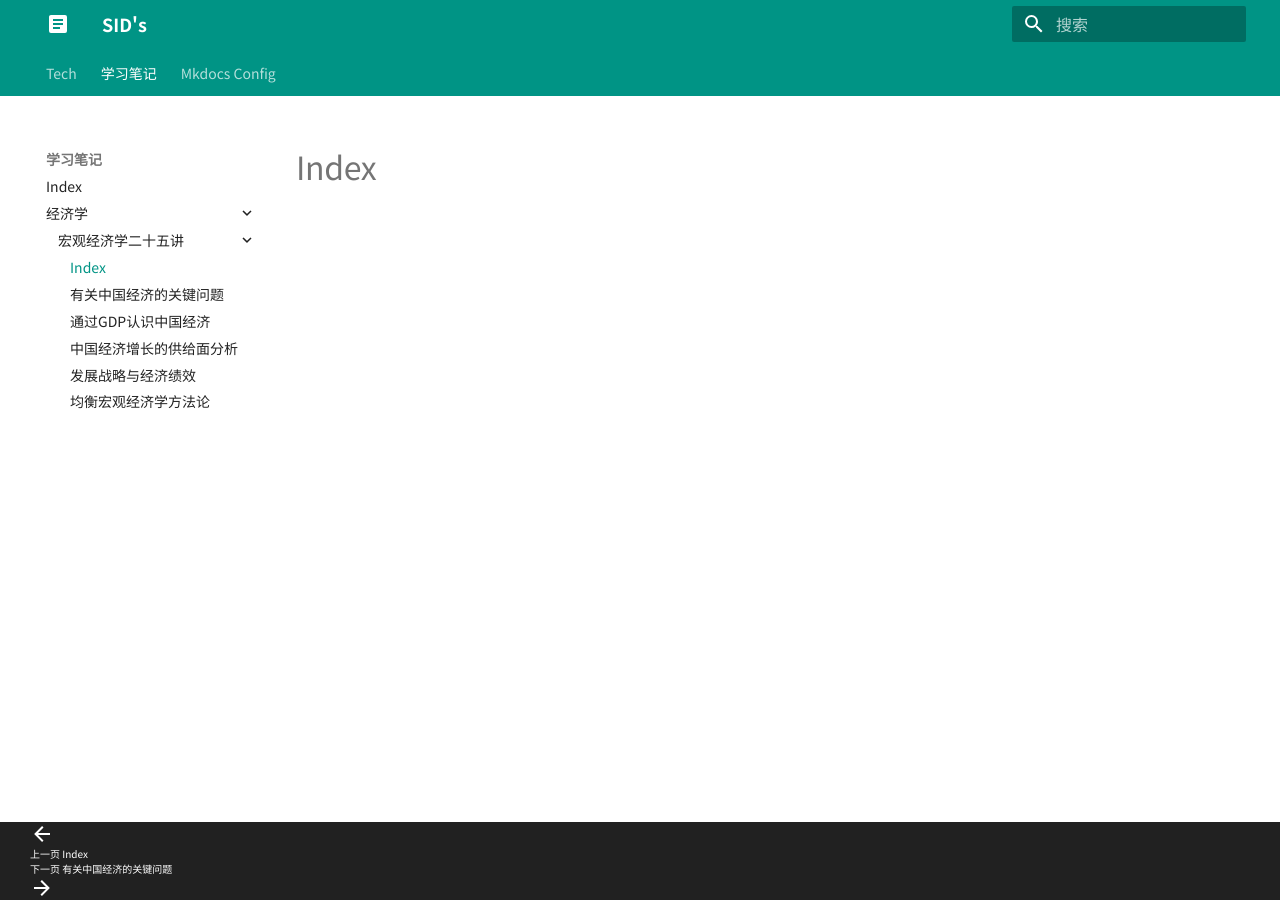
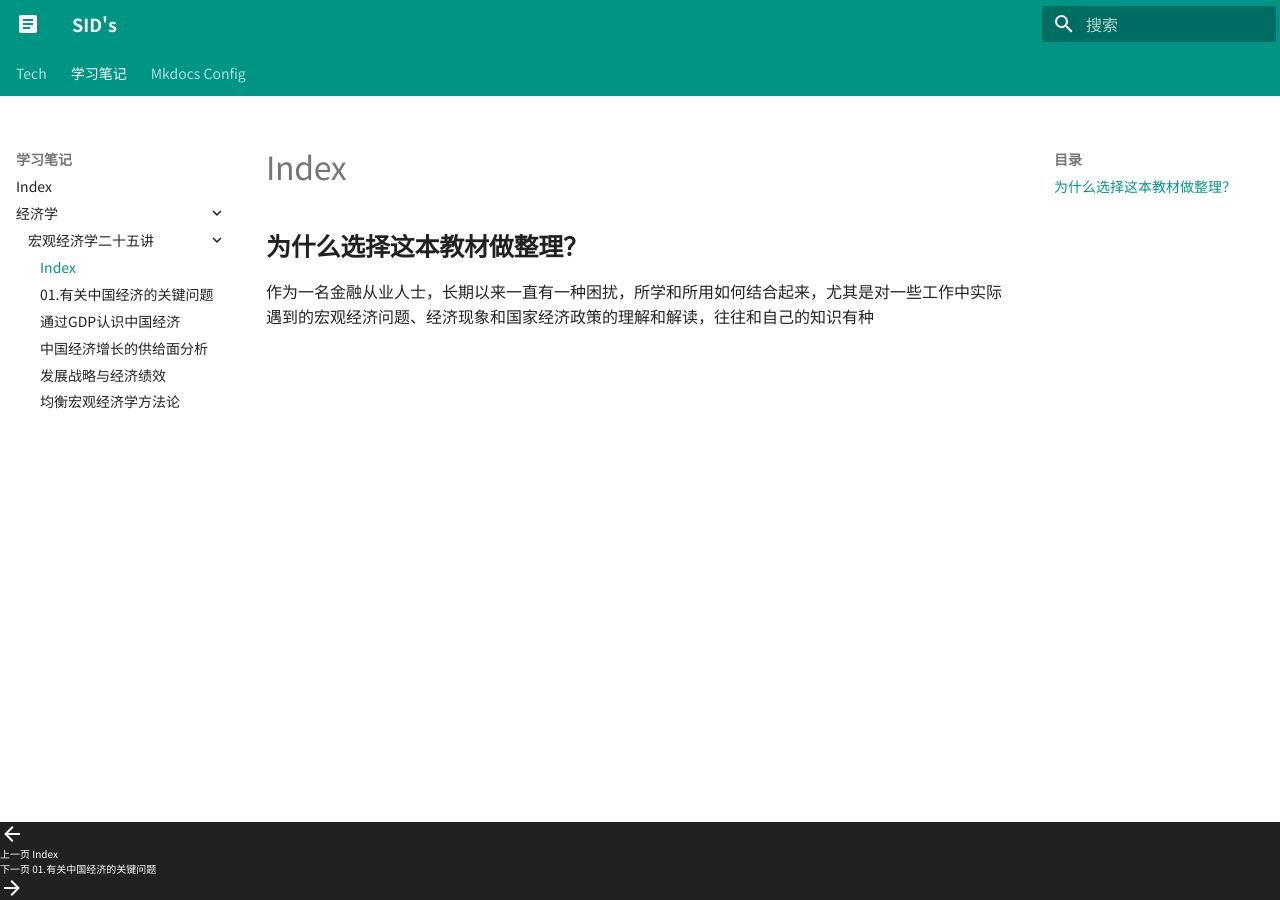
Before and after one commit to sidkang/note, an MkDocs documentation site: the page built from docs/note/economics/lectures_on_macroeconomics/index.md, in a window 1280 px wide. Built offline with MkDocs 1.6.1 and Material for MkDocs 9.7.7, drawn with Linux system fonts in a browser that asks for light colours.

Commit message:
update ch01 marcoeconomics

```diff
--- a/docs/note/economics/lectures_on_macroeconomics/ch01.md
+++ b/docs/note/economics/lectures_on_macroeconomics/ch01.md
@@ -1,6 +1,8 @@
 ---
-title: 有关中国经济的关键问题
+title: 01.有关中国经济的关键问题
 hide_footer_nav: true
+hide:
+  - toc
 ---
 # 有关中国经济的关键问题
 
--- a/docs/note/economics/lectures_on_macroeconomics/index.md
+++ b/docs/note/economics/lectures_on_macroeconomics/index.md
@@ -1 +1,5 @@
 # Index
+
+## 为什么选择这本教材做整理？
+
+作为一名金融从业人士，长期以来一直有一种困扰，所学和所用如何结合起来，尤其是对一些工作中实际遇到的宏观经济问题、经济现象和国家经济政策的理解和解读，往往和自己的知识有种
--- a/docs/stylesheets/extra.css
+++ b/docs/stylesheets/extra.css
@@ -4,9 +4,14 @@
   /* --md-code-hl-color: #ade8f4; */
 }
 
+.md-grid {
+  max-width: initial;
+}
+
 /* 临时解决方案：网页标题无法被完整显示 */
 .md-ellipsis {
-  overflow: visible;
+  max-width: 1200px;
+  /* overflow: visible; */
   }
 
 /* .md-sidebar--secondary {
--- a/mkdocs.yml
+++ b/mkdocs.yml
@@ -15,7 +15,9 @@ theme:
     accent: pink
     scheme: default
   features:
+    - navigation.instant
     - navigation.tabs
+    - navigation.expand
 
 plugins:
   - search:
--- a/requirements.txt
+++ b/requirements.txt
@@ -1,6 +1,11 @@
+pip
 wheel
 mkdocs
 mkdocs-material
 mkdocs-mermaid2-plugin
 mkdocs-awesome-pages-plugin
 mkdocs-macros-plugin
+
+# macroeconomics
+statsmodels
+wbdata
```
Also changed, not shown: docs/note/economics/lectures_on_macroeconomics/scripts/test.py (added, +14 -0 lines), docs/tech/mac/karabiner.md (+5 -0 lines), docs/note/economics/lectures_on_macroeconomics/scripts/Untitled.ipynb (added).
